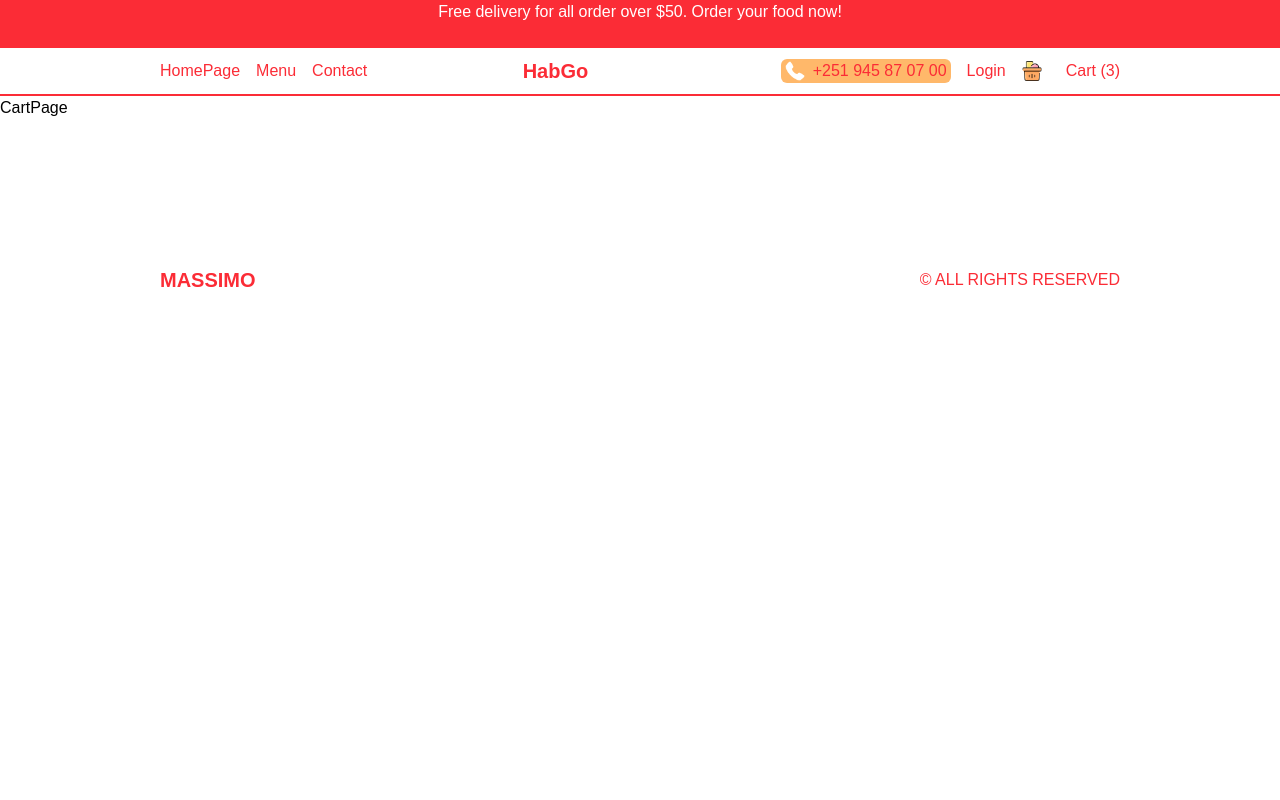
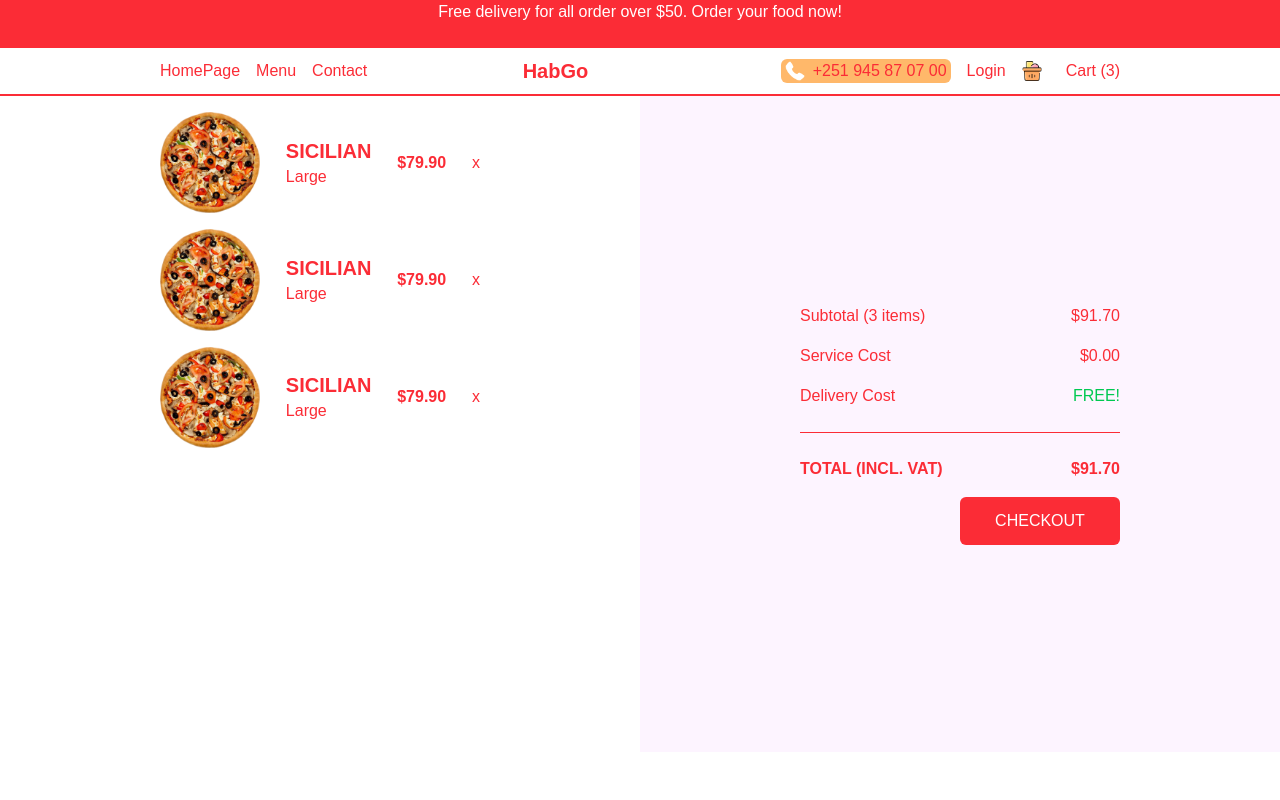
Before and after one commit to Habte121212/Food-Delivery, a Next.js app in the folder delivery/: page /cart in a window 1280 px wide. Shown: the top 800 px of the page. Built offline with nearby package versions, Linux system fonts and the light colour scheme.

Commit message:
cart page

```diff
--- a/delivery/src/app/cart/page.tsx
+++ b/delivery/src/app/cart/page.tsx
@@ -1,12 +1,48 @@
+import Image from 'next/image'
 import React from 'react'
 
 const CartPage = () => {
+  return (
+    <div className="min-h-[calc(100vh-6rem)] md:min-h-[calc(100vh-9rem)] flex flex-col text-red-500 lg:flex-row">
+      {/* PRODUCT CONTAINER */}
+      <div className="flex-1 p-4 flex flex-col overflow-auto lg:px-20 xl:px-40 bg-white">
+        {[1, 2, 3].map((_, index) => (
+          <div key={index} className="flex items-center justify-between mb-4">
+            <Image src="/temporary/p1.png" alt="" width={100} height={100} />
+            <div>
+              <h1 className="uppercase text-xl font-bold">sicilian</h1>
+              <span>Large</span>
+            </div>
+            <h2 className="font-bold">$79.90</h2>
+            <span className="cursor-pointer">x</span>
+          </div>
+        ))}
+      </div>
 
-  return (
-    <div>
-      CartPage
+      {/* PAYMENT CONTAINER */}
+      <div className="flex-1 p-4 bg-fuchsia-50 flex flex-col gap-4 justify-center lg:px-20 xl:px-40 2xl:text-xl 2xl:gap-6">
+        <div className="flex justify-between">
+          <span>Subtotal (3 items)</span>
+          <span>$91.70</span>
+        </div>
+        <div className="flex justify-between">
+          <span>Service Cost</span>
+          <span>$0.00</span>
+        </div>
+        <div className="flex justify-between">
+          <span>Delivery Cost</span>
+          <span className="text-green-500">FREE!</span>
+        </div>
+        <hr className="my-2" />
+        <div className="flex justify-between font-bold">
+          <span>TOTAL (INCL. VAT)</span>
+          <span>$91.70</span>
+        </div>
+        <button className="bg-red-500 text-white p-3 rounded-md w-1/2 self-end">
+          CHECKOUT
+        </button>
+      </div>
     </div>
-
   )
 }
 
```
Also changed, not shown: delivery/src/data.ts (+0 -9 lines).
